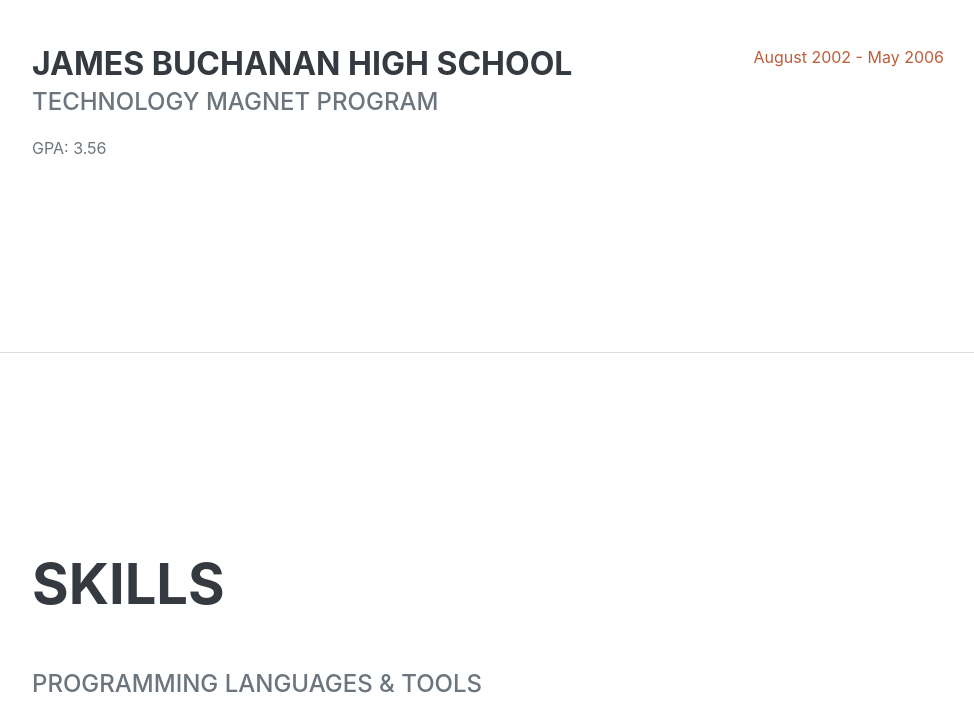
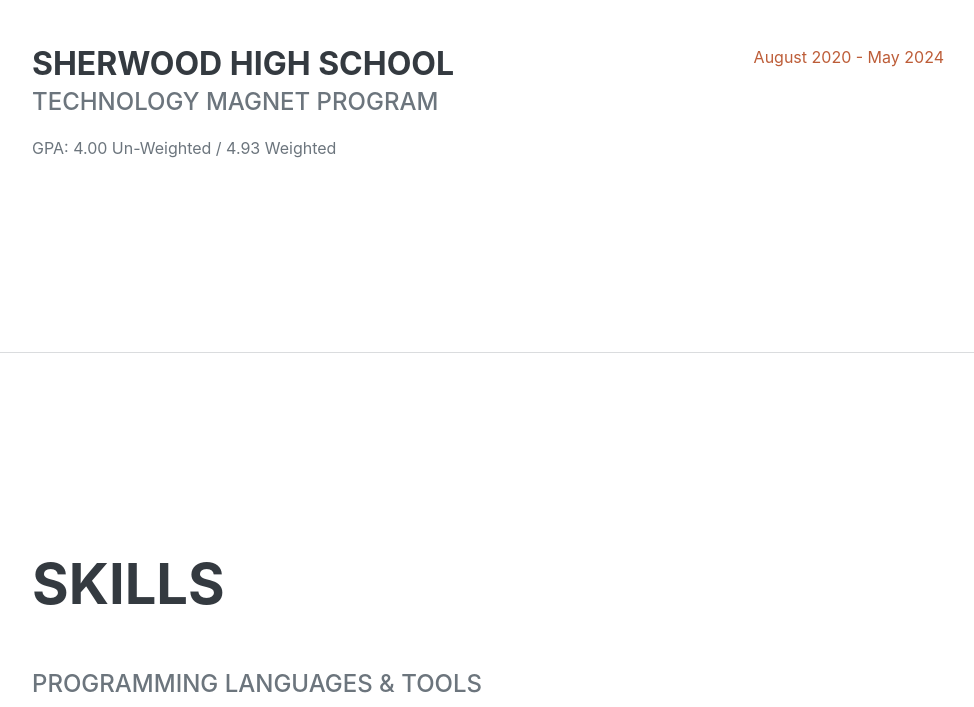
Before and after one commit to riya-c-khatri/myfirstrepository, a plain HTML site: page index.html in a window 1280 px wide. Shown: the part 2455-3162 px from the top of the page, without its empty margins (288-1262 px from the left). Drawn offline with nearby package versions, Linux system fonts and the light colour scheme; a web font is replaced by a local one.

Commit message:
Added more information like GPA and high school name
Made some edits to the website

```diff
--- a/index.html
+++ b/index.html
@@ -111,11 +111,11 @@
                     </div>
                     <div class="d-flex flex-column flex-md-row justify-content-between">
                         <div class="flex-grow-1">
-                            <h3 class="mb-0">James Buchanan High School</h3>
+                            <h3 class="mb-0">Sherwood High School</h3>
                             <div class="subheading mb-3">Technology Magnet Program</div>
-                            <p>GPA: 3.56</p>
+                            <p>GPA: 4.00 Un-Weighted / 4.93 Weighted</p>
                         </div>
-                        <div class="flex-shrink-0"><span class="text-primary">August 2002 - May 2006</span></div>
+                        <div class="flex-shrink-0"><span class="text-primary">August 2020 - May 2024</span></div>
                     </div>
                 </div>
             </section>
```
